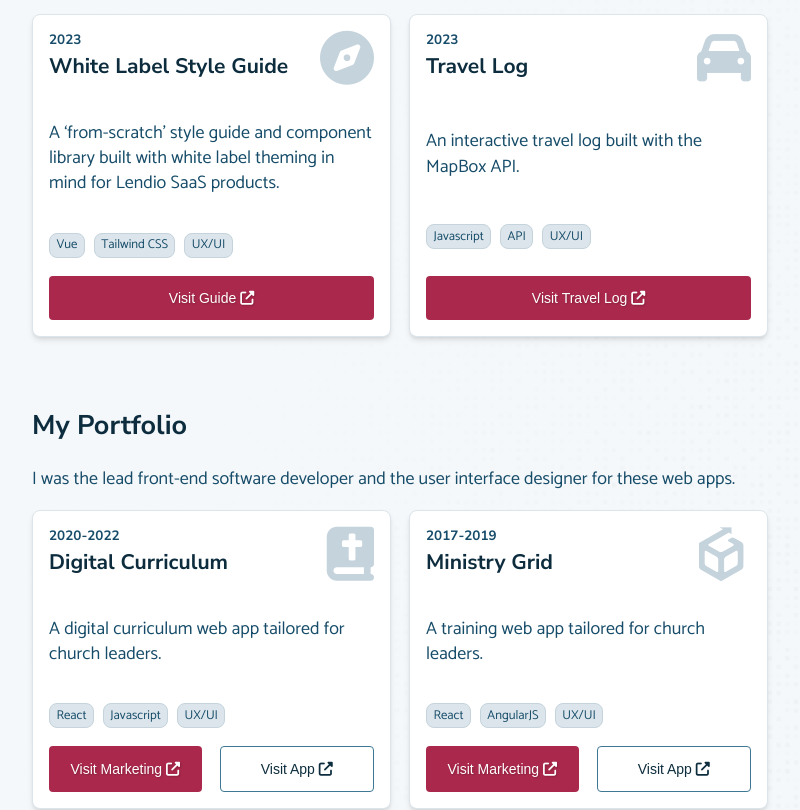
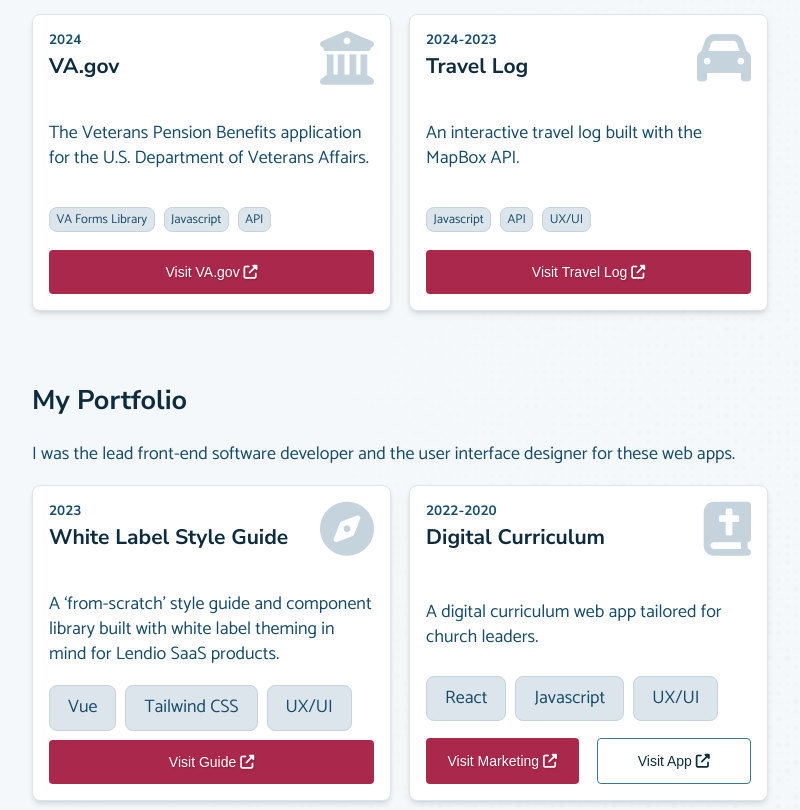
Before and after one commit to ToddWebDev/todd-rizzolo-next-js, a Next.js app: page / in a window 1280 px wide. Shown: the part 1720-2530 px from the top of the page, without its empty margins (464-1264 px from the left). Built offline with nearby package versions, Linux system fonts and the light colour scheme; no server answers; a web font is replaced by a local one.

Commit message:
Update current projects

```diff
--- a/components/Layout.module.css
+++ b/components/Layout.module.css
@@ -16,7 +16,7 @@
       rgba(22, 76, 105, 0.9),
       rgba(13, 45, 62, 0.9)
     ),
-    url('../images/ministrygrid-mockup.webp');
+    url('../images/travel-log.jpg');
   background-position-x: center;
   background-repeat: repeat, no-repeat;
   background-size: cover;
--- a/components/PortfolioSection.tsx
+++ b/components/PortfolioSection.tsx
@@ -5,10 +5,53 @@ const Portfolio = () => (
   <section>
     <h2>My Portfolio</h2>
     <p>
-      I was the lead front-end software developer and the user interface designer for
-      these web apps.
+      I was the lead front-end software developer and the user interface
+      designer for these web apps.
     </p>
-    <div className={styles.cards}>
+    <div
+      style={{
+        display: 'grid',
+        gridTemplateColumns: 'repeat(2, 1fr)',
+        gridGap: '1em',
+      }}
+    >
+      <div className={styles.card}>
+        <i aria-hidden className='fas fa-compass'></i>
+        <div style={{ display: 'flex', flexFlow: 'column-reverse' }}>
+          <h3 style={{ marginTop: '-0.75em' }}>White Label Style Guide</h3>
+          <h4
+            style={{
+              fontSize: '0.75em',
+              margin: '0',
+              color: `var(--text-color-medium)`,
+            }}
+          >
+            2023
+          </h4>
+        </div>
+        <p>
+          A &lsquo;from-scratch&rsquo; style guide and component library built
+          with white label theming in mind for Lendio SaaS products.
+        </p>
+        <ul>
+          <li>Vue</li>
+          <li>Tailwind CSS</li>
+          <li>UX/UI</li>
+        </ul>
+        <div>
+          <button
+            onClick={() =>
+              window.open(
+                'https://lendio-styleguide-tailwind.netlify.app',
+                '_blank',
+                'noopener'
+              )
+            }
+          >
+            Visit Guide <i aria-hidden className='fas fa-external-link-alt'></i>
+          </button>
+        </div>
+      </div>
       <div className={styles.card}>
         <i aria-hidden className='fas fa-bible'></i>
         <div style={{ display: 'flex', flexFlow: 'column-reverse' }}>
@@ -20,7 +63,7 @@ const Portfolio = () => (
               color: `var(--text-color-medium)`,
             }}
           >
-            2020-2022
+            2022-2020
           </h4>
         </div>
         <p>A digital curriculum web app tailored for church leaders.</p>
@@ -67,7 +110,7 @@ const Portfolio = () => (
               color: `var(--text-color-medium)`,
             }}
           >
-            2017-2019
+            2019-2017
           </h4>
         </div>
         <p>A training web app tailored for church leaders.</p>
--- a/components/RecentSection.tsx
+++ b/components/RecentSection.tsx
@@ -7,9 +7,9 @@ const Recent = () => (
     <p>My latest design and development work.</p>
     <div className={styles.cards}>
       <div className={styles.card} style={{ maxWidth: '390px' }}>
-        <i aria-hidden className='fas fa-compass'></i>
+        <i aria-hidden className='fas fa-university'></i>
         <div style={{ display: 'flex', flexFlow: 'column-reverse' }}>
-          <h3 style={{ marginTop: '-0.75em' }}>White Label Style Guide</h3>
+          <h3 style={{ marginTop: '-0.75em' }}>VA.gov</h3>
           <h4
             style={{
               fontSize: '0.75em',
@@ -17,29 +17,26 @@ const Recent = () => (
               color: `var(--text-color-medium)`,
             }}
           >
-            2023
+            2024
           </h4>
         </div>
         <p>
-          A &lsquo;from-scratch&rsquo; style guide and component library built with white label
-          theming in mind for Lendio SaaS products.
+          The Veterans Pension Benefits application for the U.S. Department of
+          Veterans Affairs.
         </p>
         <ul>
-          <li>Vue</li>
-          <li>Tailwind CSS</li>
-          <li>UX/UI</li>
+          <li>VA Forms Library</li>
+          <li>Javascript</li>
+          <li>API</li>
         </ul>
         <div>
           <button
             onClick={() =>
-              window.open(
-                'https://lendio-styleguide-tailwind.netlify.app',
-                '_blank',
-                'noopener'
-              )
+              window.open('https://www.va.gov', '_blank', 'noopener')
             }
           >
-            Visit Guide <i aria-hidden className='fas fa-external-link-alt'></i>
+            Visit VA.gov{' '}
+            <i aria-hidden className='fas fa-external-link-alt'></i>
           </button>
         </div>
       </div>
@@ -54,12 +51,10 @@ const Recent = () => (
               color: `var(--text-color-medium)`,
             }}
           >
-            2023
+            2024-2023
           </h4>
         </div>
-        <p>
-          An interactive travel log built with the MapBox API.
-        </p>
+        <p>An interactive travel log built with the MapBox API.</p>
         <ul>
           <li>Javascript</li>
           <li>API</li>
@@ -75,7 +70,8 @@ const Recent = () => (
               )
             }
           >
-            Visit Travel Log <i aria-hidden className='fas fa-external-link-alt'></i>
+            Visit Travel Log{' '}
+            <i aria-hidden className='fas fa-external-link-alt'></i>
           </button>
         </div>
       </div>
```
Also changed, not shown: images/travel-log.jpg (added).
